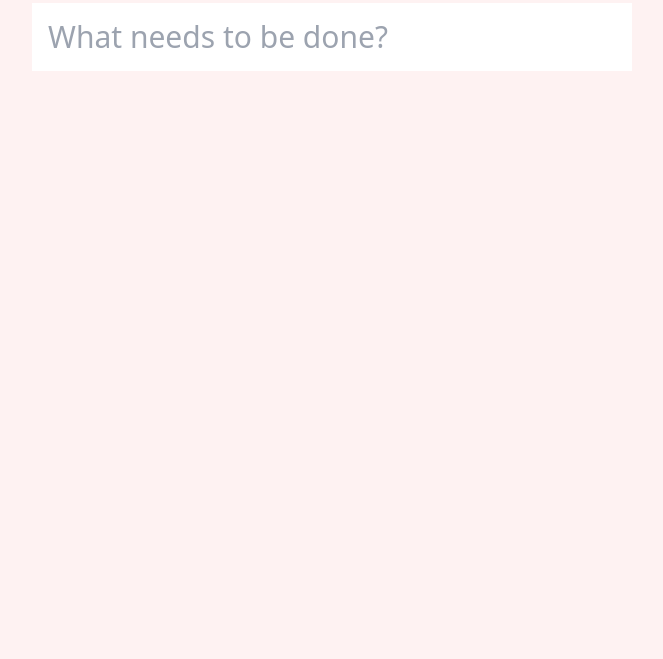
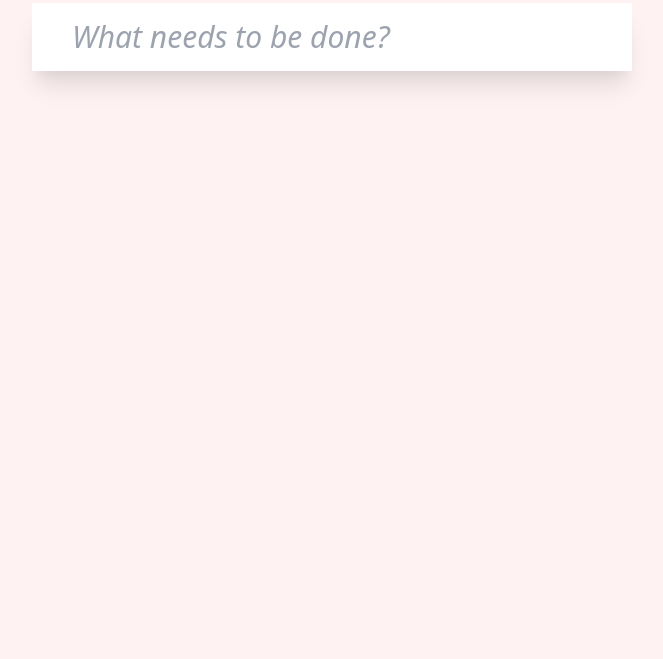
Before and after one commit to a93murph/To-Do-List, a plain HTML site: page index.html in a window 1280 px wide. Shown: the part 141-800 px from the top of the page, without its empty margins (308-971 px from the left). Drawn offline with nearby package versions, Linux system fonts and the light colour scheme.

Commit message:
input formatting

```diff
--- a/index.html
+++ b/index.html
@@ -13,7 +13,7 @@
     <h1 class="text-7xl text-gray-500 font-extralight">To-Do:</h1>
     <section>
       <input
-        class="m-8 p-4 w-1/2 text-3xl font-thin"
+        class="flex-1 m-8 p-4 px-10 w-1/2 text-3xl font-thin italic shadow-xl outline-none"
         type="text"
         placeholder="What needs to be done?"
       />
```
